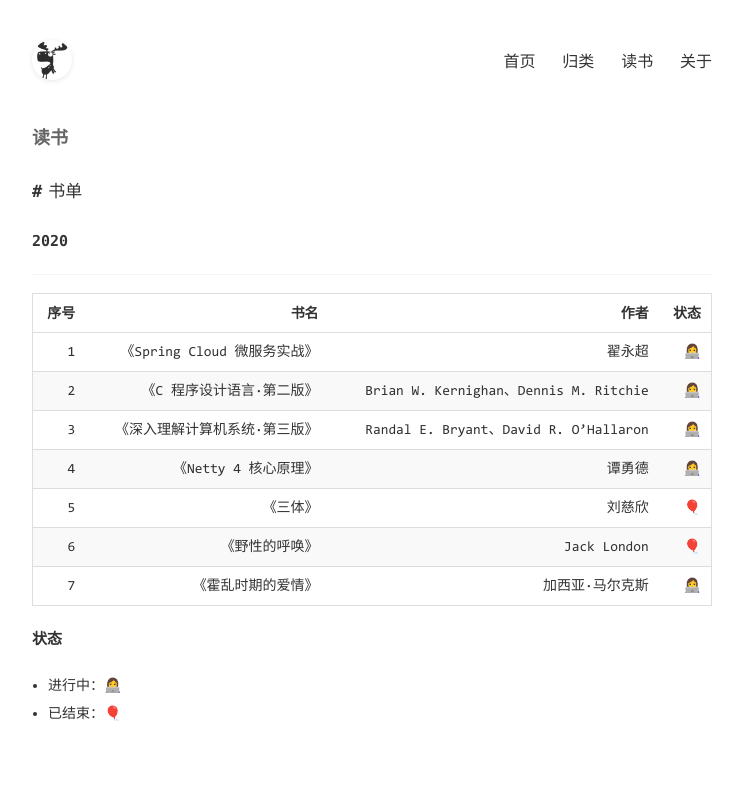
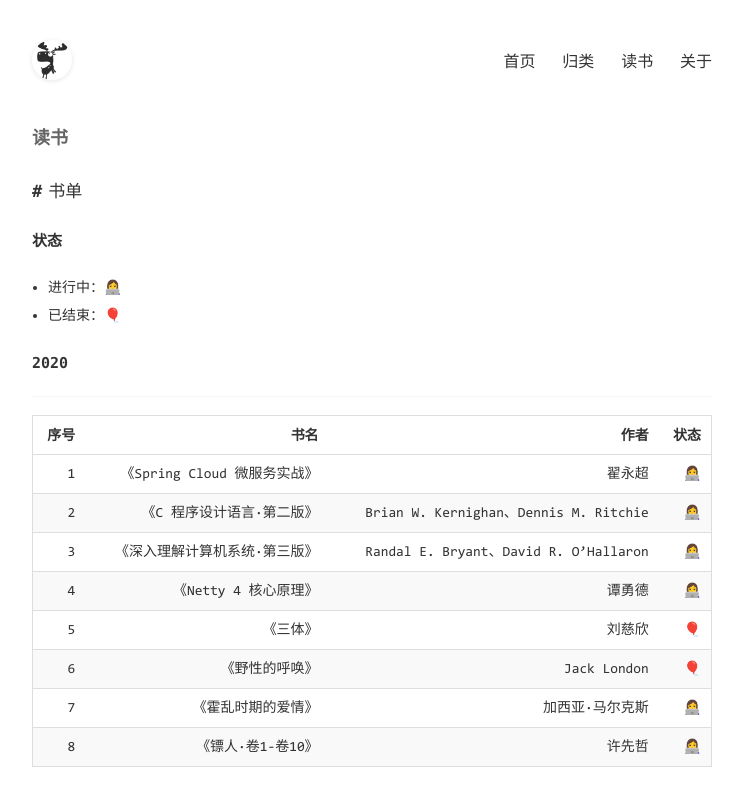
Before and after one commit to Suomea/Suomea.github.io, a Jekyll site: the page built from pages/books.md, in a window 1280 px wide. Shown: the top 806 px of the page, without its empty margins (268-1011 px from the left). Built offline with Jekyll 4.4.1, drawn with Linux system fonts in a browser that asks for light colours.

Commit message:
:tada: 新增《镖人》。

```diff
--- a/pages/books.md
+++ b/pages/books.md
@@ -16,7 +20,4 @@ title: 读书
 | 5 | 《三体》 | 刘慈欣  | 🎈 |
 | 6 | 《野性的呼唤》 | Jack London | 🎈 |
 | 7 | 《霍乱时期的爱情》 | 加西亚·马尔克斯 | 👩‍💻 |
-
-### 状态
-- 进行中：👩‍💻
-- 已结束：🎈
+| 8 | 《镖人·卷1-卷10》 | 许先哲 | 👩‍💻 |
```
Also changed, not shown: other parts of pages/books.md (+4 -0 lines).
